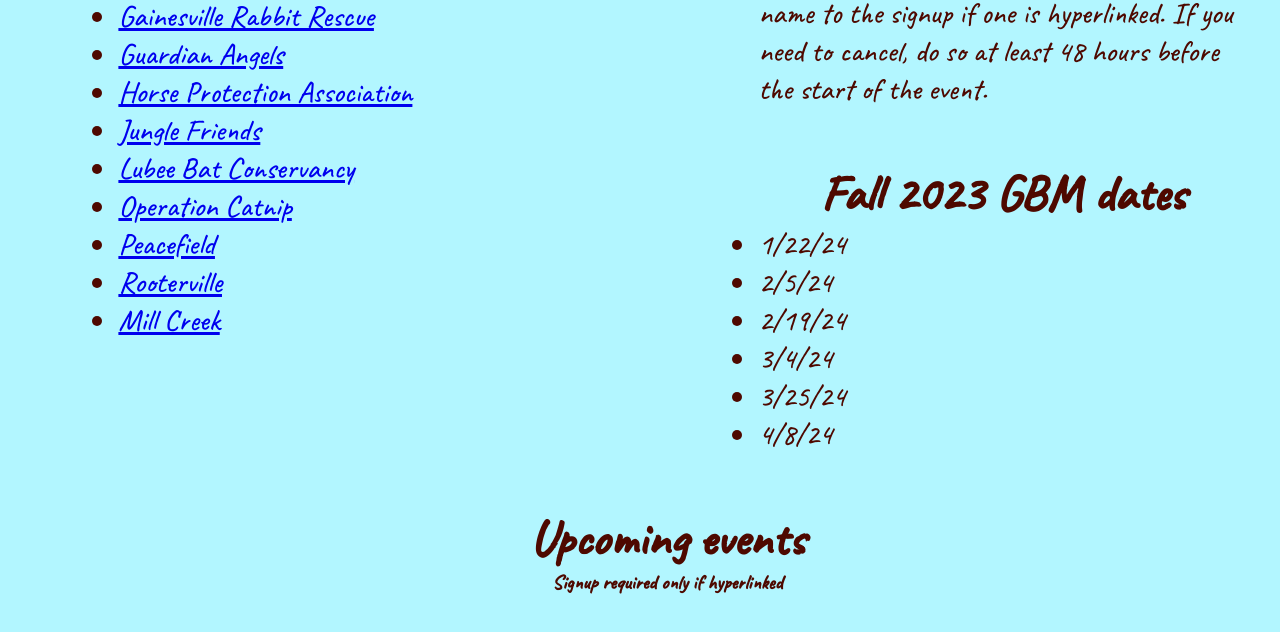
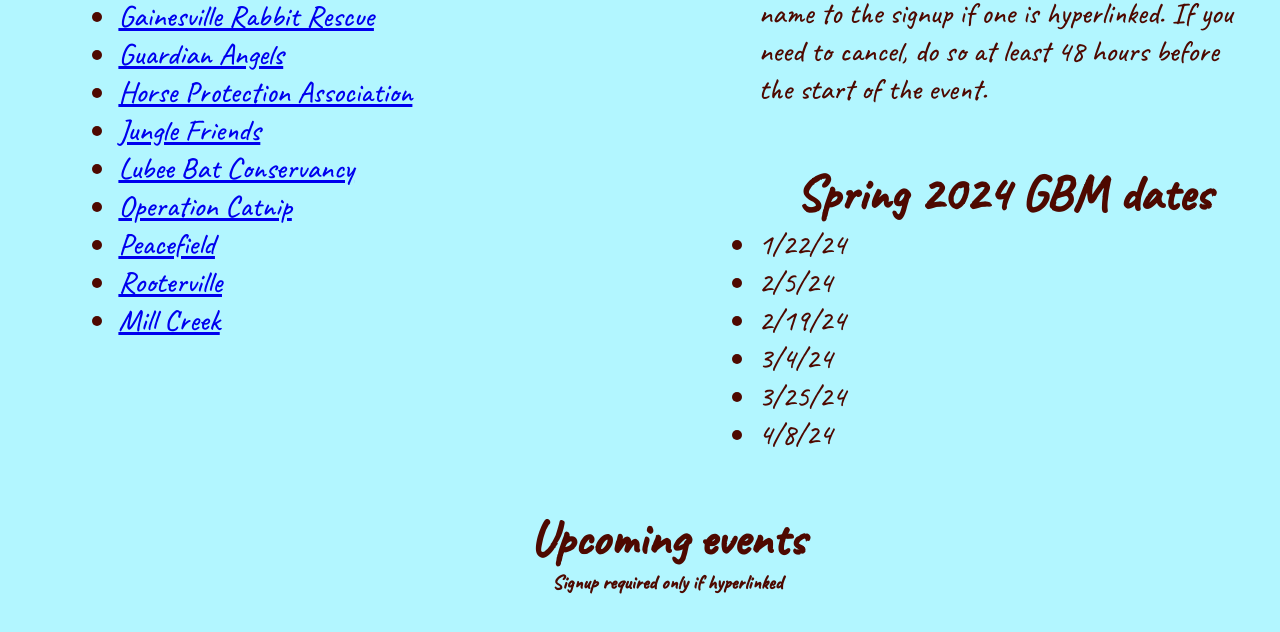
Before and after one commit to PAW-UF/PAW, a plain HTML site: page getinvolved.html in a window 1280 px wide. Shown: the part 752-1384 px from the top of the page. Drawn offline with Linux system fonts and the light colour scheme.

Commit message:
fall 2023 -> spring 2024

```diff
--- a/getinvolved.html
+++ b/getinvolved.html
@@ -141,7 +141,7 @@
                     least 48 hours before the start of the event.
                 </p>
                 <br><br><br>
-                <h2 style="font-size: 50px; text-align: center;" class="contact">Fall 2023 GBM dates</h2>
+                <h2 style="font-size: 50px; text-align: center;" class="contact">Spring 2024 GBM dates</h2>
                 <ul class="contact">
                     <li>1/22/24</li>
                     <li>2/5/24</li>
```
